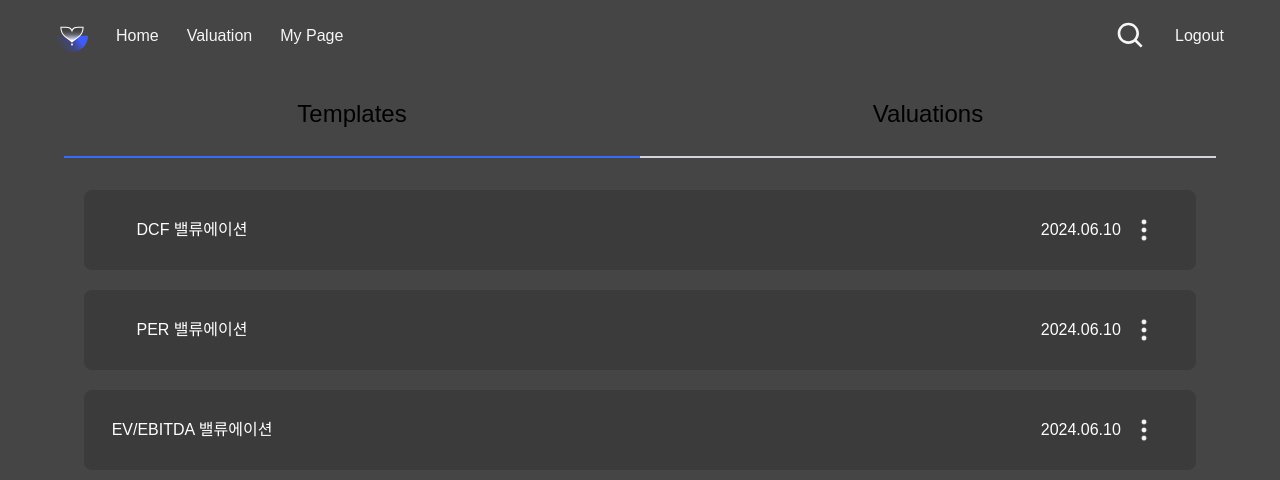
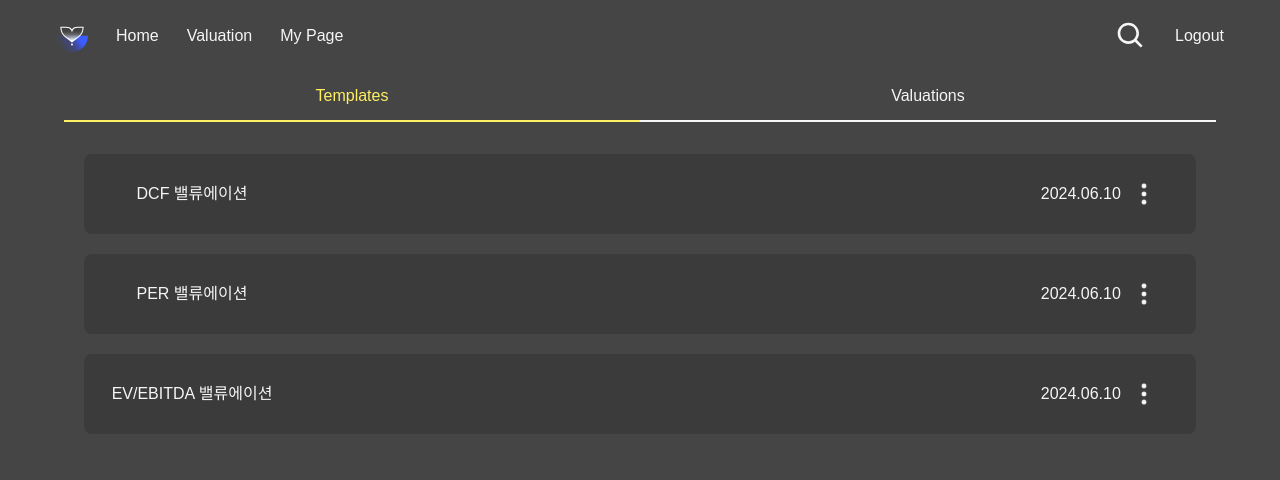
Before and after one commit to valueGa/valueGa_frontend, a React (Vite) app: page /mypage in a window 1280 px wide. Shown: the top 480 px of the page. Built offline with nearby package versions, Linux system fonts and the light colour scheme; a web font is replaced by a local one.

Commit message:
feat: mypage tab 색 추가

```diff
--- a/src/routes/mypage/page.jsx
+++ b/src/routes/mypage/page.jsx
@@ -10,10 +10,10 @@ export default function MyPage() {
     {
       tabTitle: (
         <li
-          className={`py-6 basis-1/2 cursor-pointer ${
+          className={`py-3 basis-1/2 cursor-pointer ${
             activeIndex === 0
-              ? "border-b-2 border-blue-500"
-              : "border-b-2 border-gray-300"
+              ? "border-b-2 border-yellow text-yellow"
+              : "border-b-2 border-tuatara-50"
           }`}
           onClick={() => tabClickHandler(0)}
         >
@@ -24,10 +24,10 @@ export default function MyPage() {
     {
       tabTitle: (
         <li
-          className={`py-6 basis-1/2 cursor-pointer ${
+          className={`py-3 basis-1/2 cursor-pointer ${
             activeIndex === 1
-              ? "border-b-2 border-blue-500"
-              : "border-b-2 border-gray-300"
+              ? "border-b-2 border-yellow text-yellow"
+              : "border-b-2 border-gray-300 border-tuatara-50"
           }`}
           onClick={() => tabClickHandler(1)}
         >
@@ -41,10 +41,10 @@ export default function MyPage() {
   };
 
   return (
-    <div className="bg-tuatara-800 h-screen">
+    <div className="bg-tuatara-800 text-tuatara-50 h-screen">
       <NavBar />
       <div className="font-apple mx-16">
-        <ul className="text-body2 columns-2 text-center flex flex-row">
+        <ul className="text-caption columns-2 text-center flex flex-row">
           {tabContArr.map((element, index) => {
             return element.tabTitle;
           })}
--- a/src/routes/mypage/template.jsx
+++ b/src/routes/mypage/template.jsx
@@ -25,7 +25,7 @@ export default function Template() {
 
   return (
     <div>
-      <div className="text-white mt-8">
+      <div className="mt-8">
         {tempList?.map((element, index) => {
           return (
             <div className="flex justify-between flex-row text-center items-center rounded-lg h-20 m-5 bg-tuatara-900">
```
